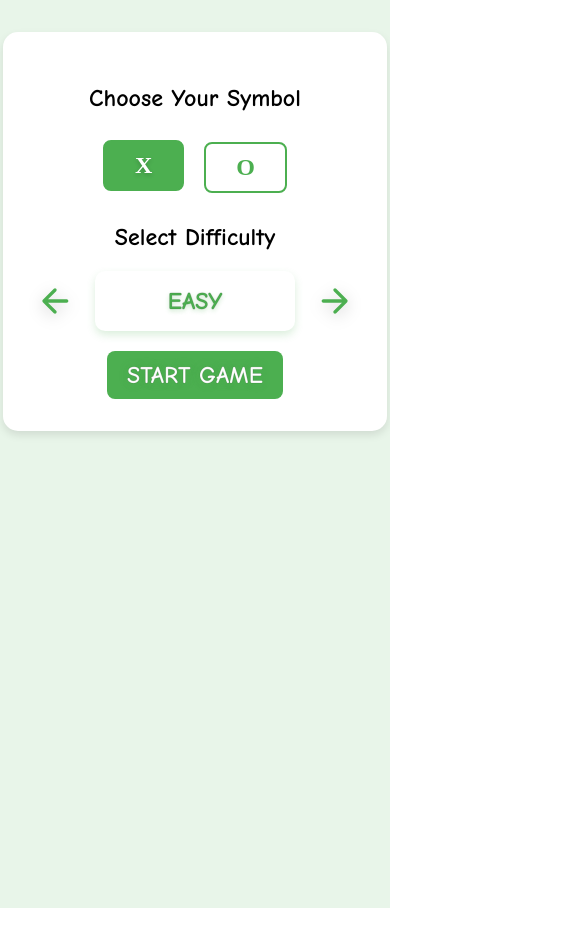
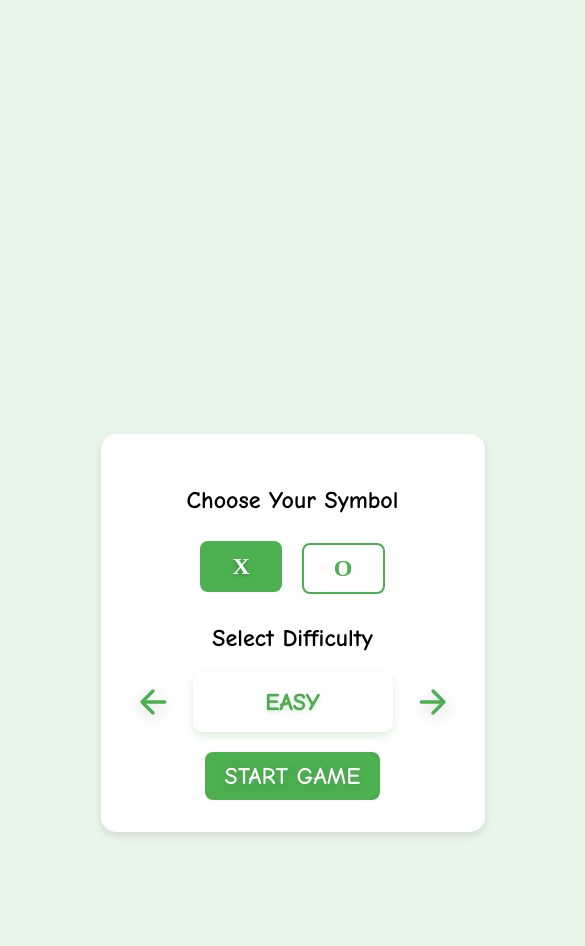
Before and after one commit to maliq-astra/project-tac, a React (Create React App) app: page / in a window 390 px wide. Shown: the top 946 px of the page, 585 px wide, since content can reach past the window. Before the commit the page ends 908 px from the top, so only its background shows below. Built offline with nearby package versions, Linux system fonts and the light colour scheme; a web font is replaced by a local one.

Commit message:
update css and add responsiveness

```diff
--- a/src/components/TicTacToe/TicTacToe.css
+++ b/src/components/TicTacToe/TicTacToe.css
@@ -7,8 +7,9 @@ body {
   display: flex;
   flex-direction: column;
   align-items: center;
-  padding: 2rem;
+  justify-content: center;
   min-height: 100vh;
+  min-width: 100vw;
   background-color: var(--theme-background);
   color: var(--theme-text);
   transition: background-color 0.3s ease;
@@ -262,3 +263,24 @@ body {
     transform: translateY(100vh) rotate(360deg);
   }
 }
+
+@media only screen and (max-width: 390px) {
+  .game-container {
+    min-height: 150vh;
+    min-width: 150vw;
+  }
+}
+
+@media only screen and (max-height: 500px) {
+  .game-container {
+    min-height: 150vh;
+    min-width: 150vw;
+  }
+}
+
+@media only screen and (max-height: 350px) {
+  .game-container {
+    min-height: 200vh;
+    min-width: 200vw;
+  }
+}
```
